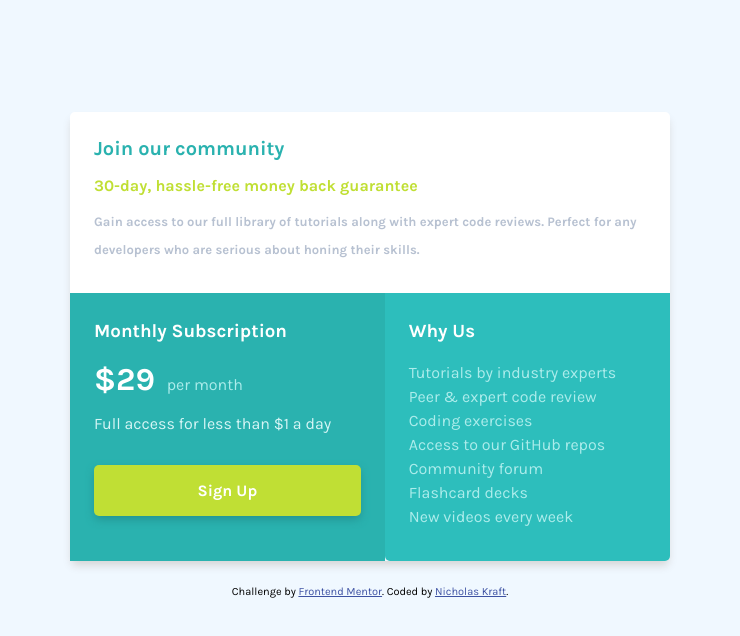
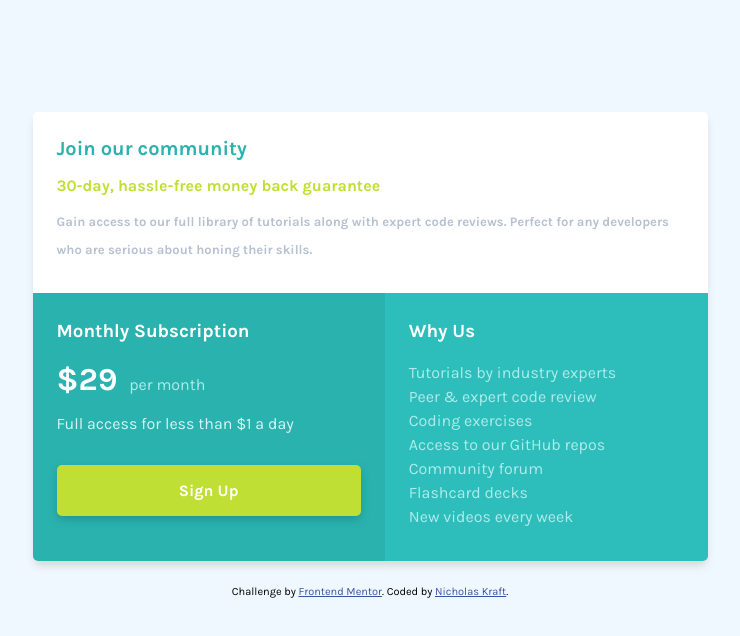
Before and after one commit to nicholask98/single-price-grid-component, a plain HTML site: page index.html in a window 1280 px wide. Shown: the whole page, without its empty margins (270-1010 px from the left). Drawn offline with Linux system fonts and the light colour scheme.

Commit message:
Add files via upload
bottom border fix and breakpoint/max-width adjustment

```diff
--- a/style.css
+++ b/style.css
@@ -145,11 +145,19 @@ ul {
     color: black;
   }
 
-  @media only screen and (min-width: 500px) {
+  @media only screen and (min-width: 600px) {
     .container {
       grid-template-areas: "joinBox joinBox"
                            "subBox whyBox";
-      max-width: 600px;
+      max-width: 675px;
       margin-top: 10vh;
     }
+
+    .whyBox {
+      border-bottom-left-radius: 0px;
+    }
+
+    .subBox {
+      border-bottom-left-radius: inherit;
+    }
   }
```
